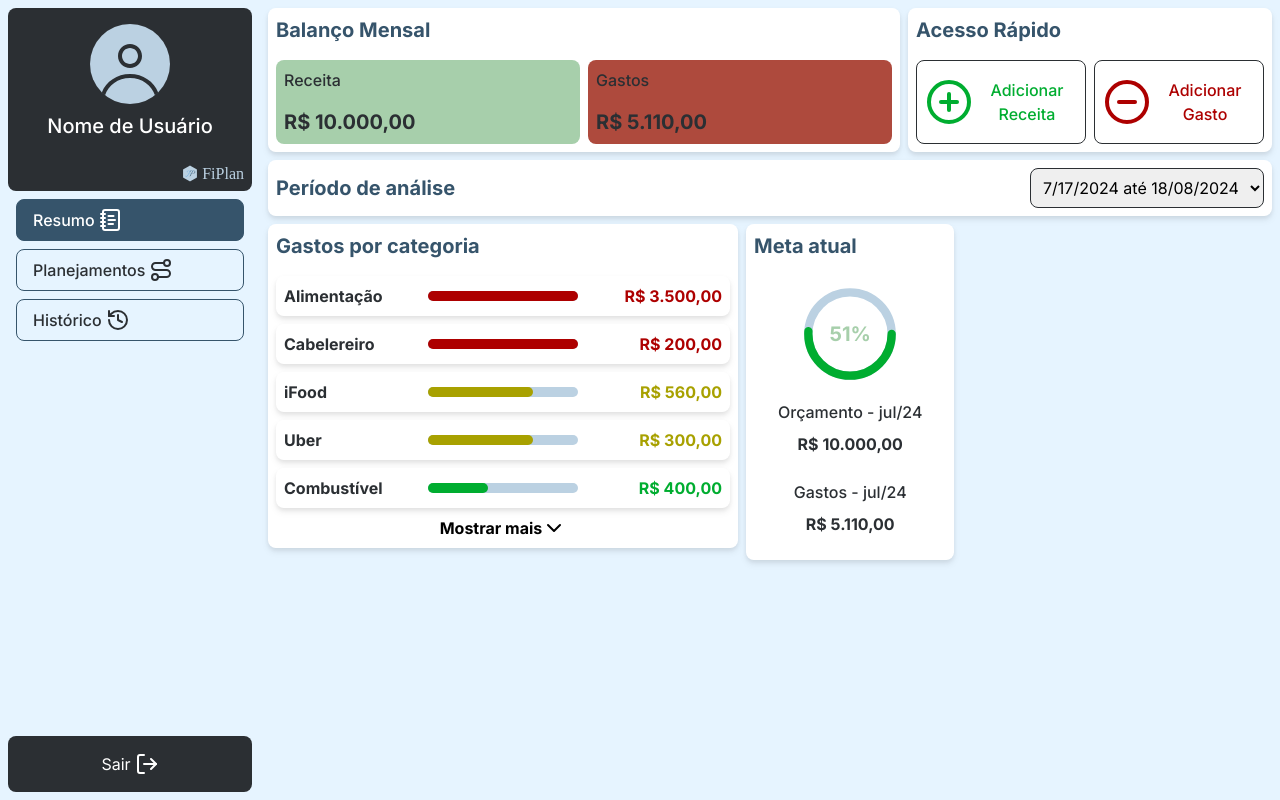
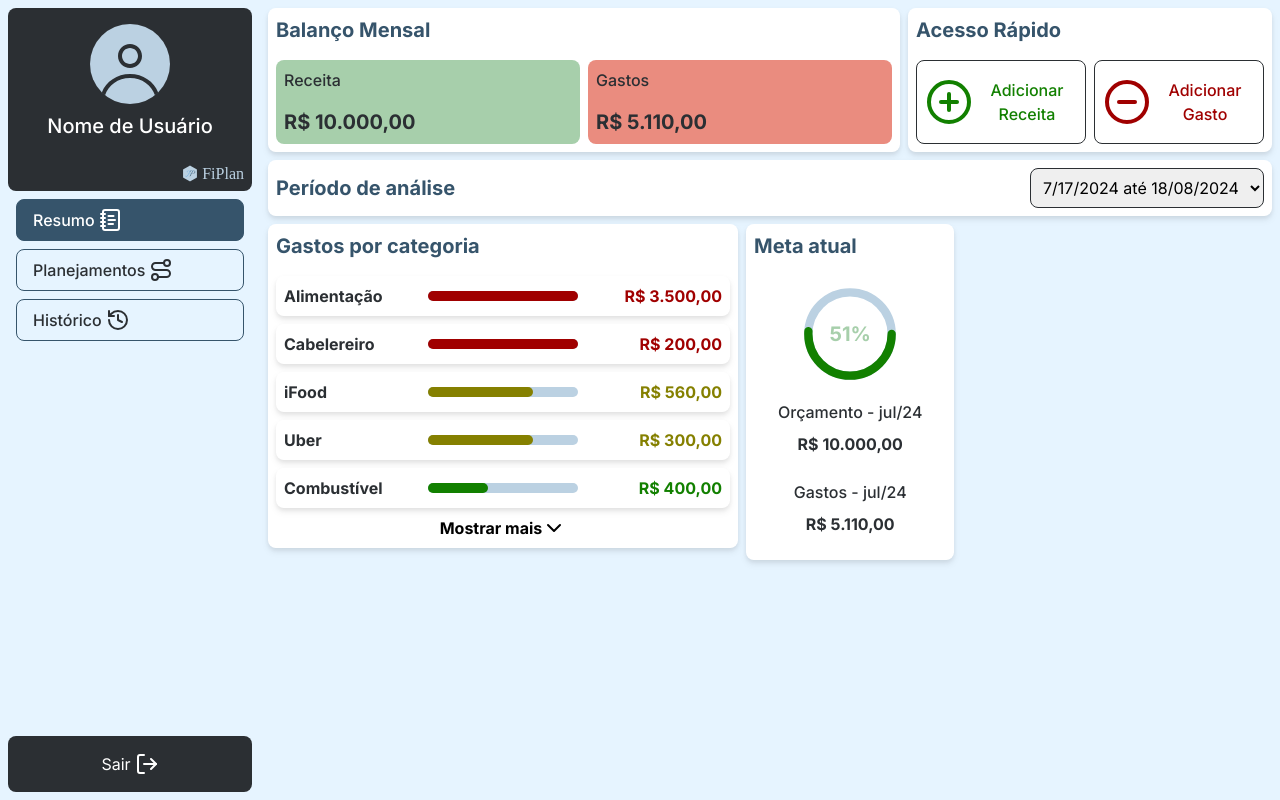
Before and after one commit to Aguiar-gabrielcosta/FiPlan_frontend, a Next.js app: page /resumo in a window 1280 px wide. Built offline with nearby package versions, Linux system fonts and the light colour scheme.

Commit message:
Modificações para acessibilidade

```diff
--- a/app/components/resumo/planSelector.tsx
+++ b/app/components/resumo/planSelector.tsx
@@ -37,6 +37,7 @@ export default function PlanSelector() {
         <select
           form="dashboardPlan"
           className="rounded-lg border border-primaryDR p-2"
+          aria-label="Selecione o período de análise"
         >
           {data.map((plan) => {
             return (
--- a/tailwind.config.ts
+++ b/tailwind.config.ts
@@ -17,11 +17,11 @@ const config: Config = {
         neutralWhite: '#ffffff',
         neutralBlack: '#000000',
         bgL: '#E6F4FF',
-        alertGreen: '#00AD30',
-        alertRed: '#AD0000',
-        alertYellow: '#A8A100',
+        alertGreen: '#128000',
+        alertRed: '#A00000',
+        alertYellow: '#858000',
         dashboardGreen: '#A7CFAB',
-        dashboardRed: '#AE4A3D',
+        dashboardRed: '#EA8C7F',
         dashboardYellow: '#C2BF7B',
       },
       fontFamily: {
```
